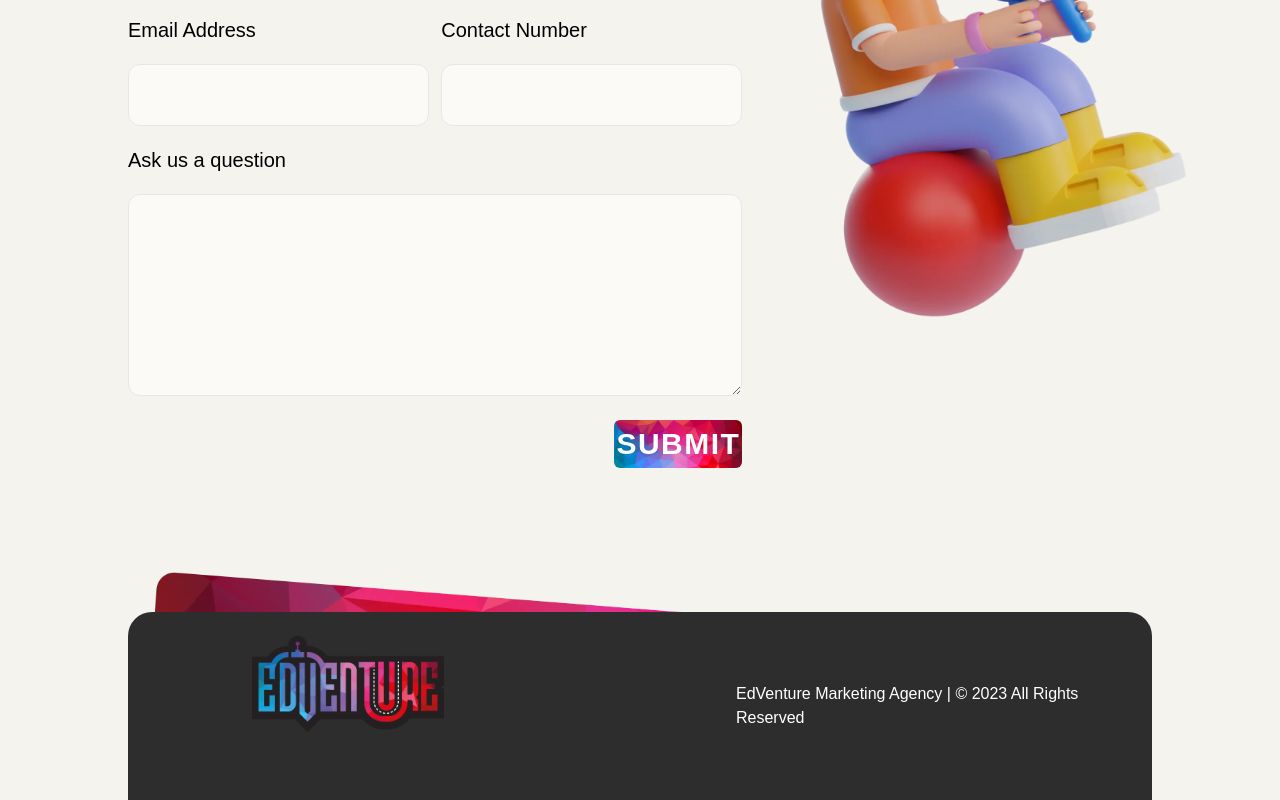
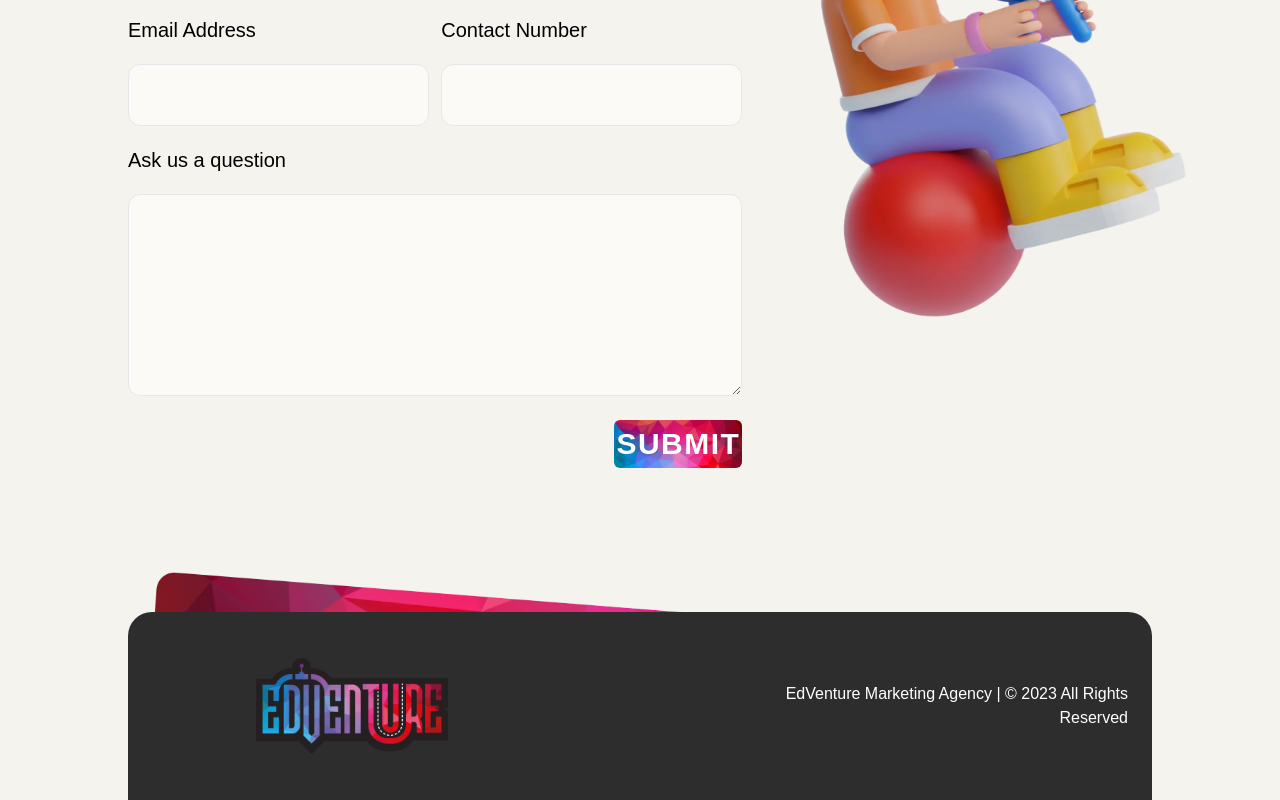
Before and after one commit to alparslankorkmaz/edventure, a Next.js app: page / in a window 1280 px wide. Shown: the part 4937-5737 px from the top of the page. Built offline with nearby package versions, Linux system fonts and the light colour scheme; a web font is replaced by a local one.

Commit message:
footer style changes

```diff
--- a/src/components/Footer.js
+++ b/src/components/Footer.js
@@ -1,23 +1,29 @@
 export default function Footer() {
   return (
     <>
+      <div>
         <div className="relative mt-20">
           <div className="z-0">
             {" "}
-          <img src="/images/hero-pattern-footer.webp" alt="pattern" />
+            <img
+              src="/images/hero-pattern-footer.webp"
+              alt="pattern"
+              className=""
+            />
           </div>
-        <div className="footer bg-[#2D2D2D] rounded-t-3xl p-6 grid grid-cols-2 md:gap-48 items-center absolute z-10 top-10">
-          <div className="">
+          <div className="footer bottom-0 w-full bg-[#2D2D2D] rounded-t-3xl p-6 grid grid-cols-2 md:gap-44 items-center absolute z-10 top-10">
+            <div className="flex m-auto">
               <img
                 src="/images/logo.png"
                 alt="Edventure Logo"
-              className="w-48 mb-11 m-auto"
+                className="w-48"
               />
             </div>
             <div className="">
-            <p className="text-white">
+              <p className="text-white text-right">
                 EdVenture Marketing Agency | © 2023 All Rights Reserved
               </p>{" "}
+            </div>
           </div>
         </div>
       </div>
```
Lines whose indentation alone changed are shown as unchanged.
